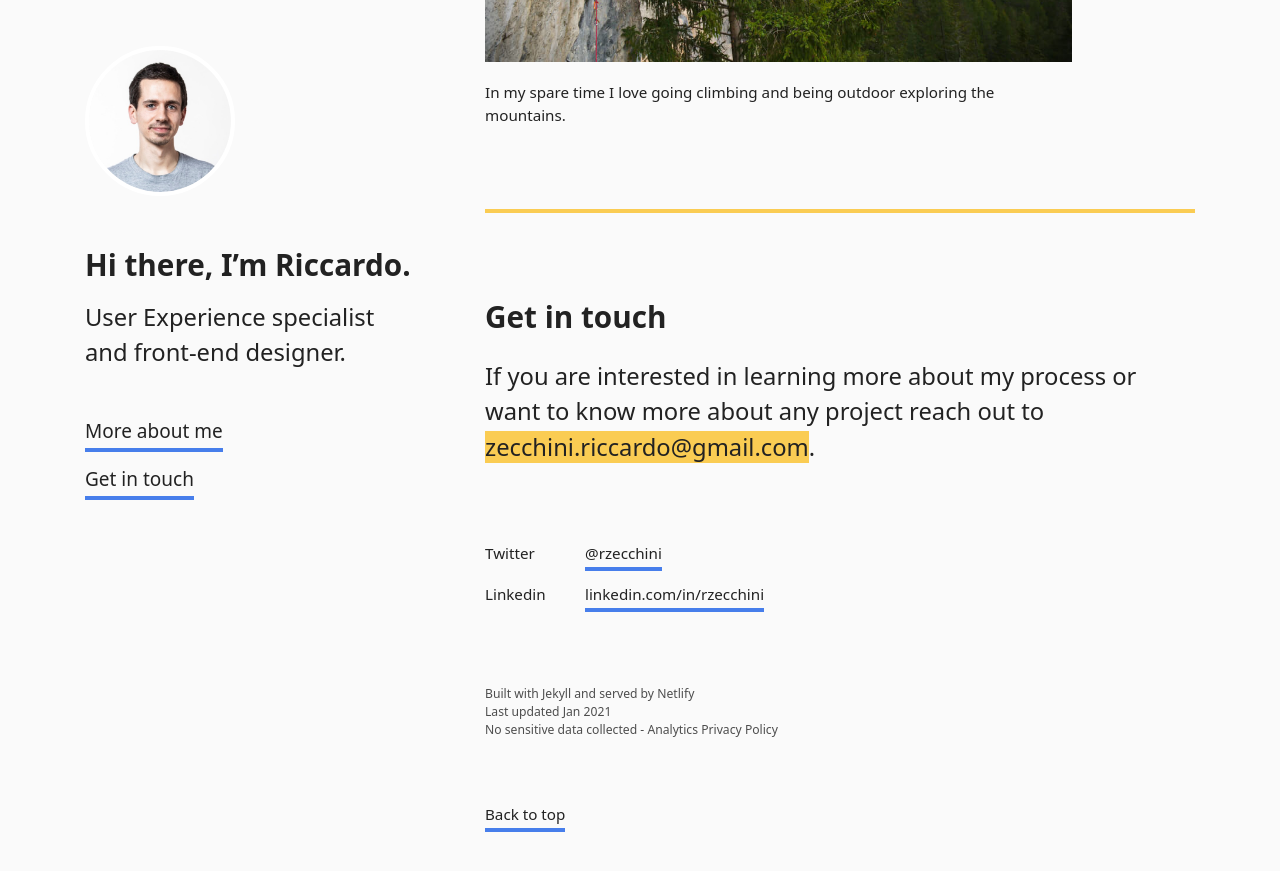
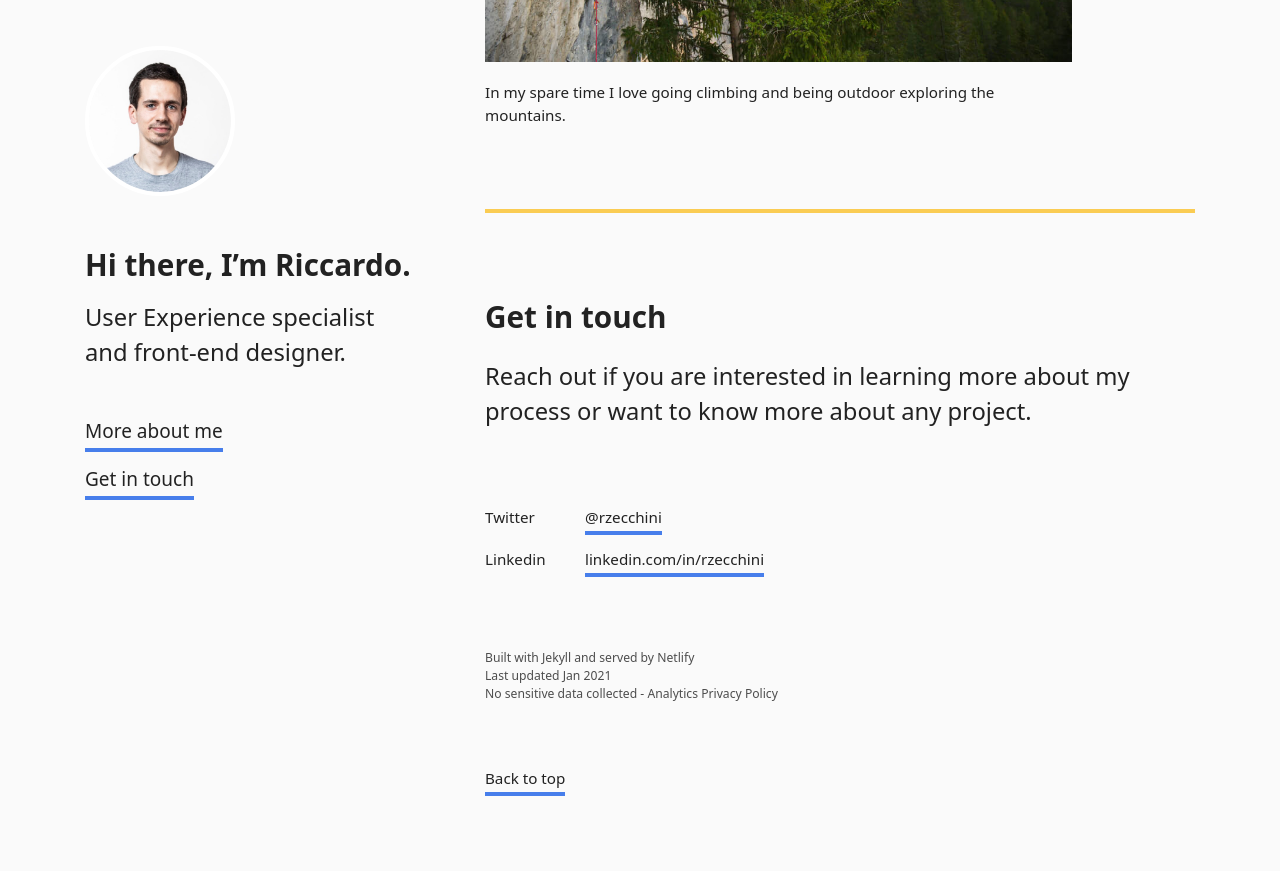
Before and after one commit to rzecchini/riccardozecchini.com, a Jekyll site: the page built from index.html, in a window 1280 px wide and 900 px high, scrolled down 4956 px. Shown: the top 871 px of the window. Built offline with Jekyll 4.4.1, drawn with Linux system fonts in a browser that asks for light colours.

Commit message:
Update index.html

```diff
--- a/index.html
+++ b/index.html
@@ -266,7 +266,7 @@ layout: default
       <div class="row align-items-start">
         <div class="col-12">
           <h2 class="text-xl font-bold mb-1" id="contact">Get in touch</h2>
-          <p class="text-lg mb-5">If you are interested in learning more about my process or want to know more about any project reach out to <span style="background-color:#facc53">zecchini.riccardo@gmail.com</span>.
+          <p class="text-lg mb-5">Reach out if you are interested in learning more about my process or want to know more about any project.
           </p>
 
         </div>
```
